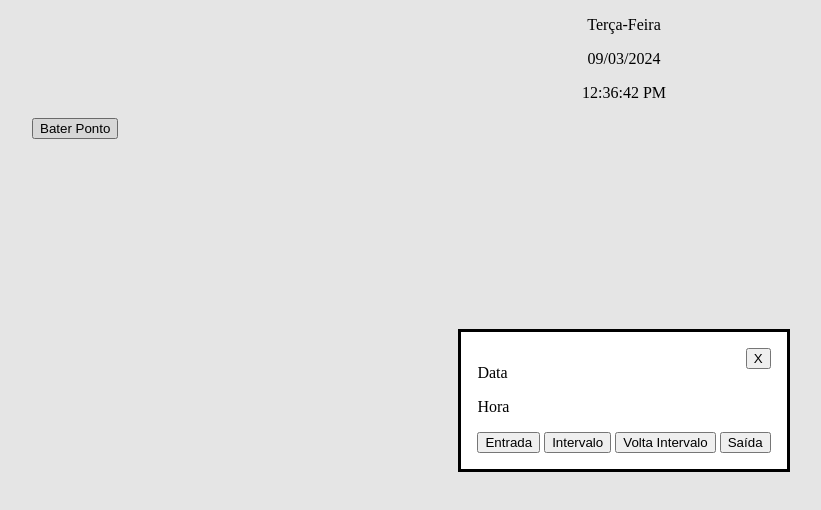
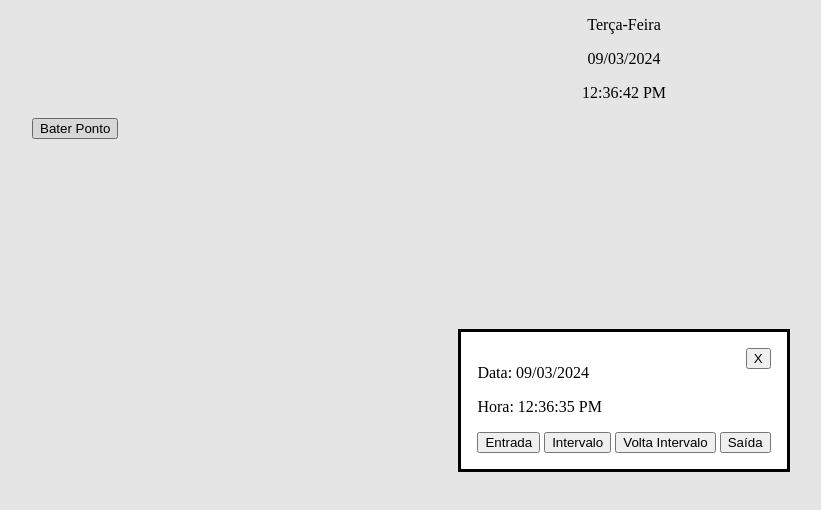
Before and after one commit to MarceloKobayashi/ponto-eletronico, a plain HTML site: page index.html in a window 1280 px wide. Both pictures are taken after a click on the button "Bater Ponto". Shown: the whole page, without its empty margins (16-837 px from the left). Drawn offline with Linux system fonts and the light colour scheme.

Commit message:
aula-0903

```diff
--- a/index.html
+++ b/index.html
@@ -18,8 +18,8 @@
     </menu>
 
     <dialog id="dialog-ponto">
-        <p>Data</p>
-        <p>Hora</p>
+        <p id="dialog-data">Data: 03/09/2024</p>
+        <p id="dialog-hora">Hora: 09:31:00</p>
 
         <button>Entrada</button>
         <button>Intervalo</button>
--- a/js/index.js
+++ b/js/index.js
@@ -3,6 +3,12 @@ const diaMesAno = document.getElementById("dia-mes-ano");
 const horaMinSeg = document.getElementById("hora-min-seg");
 
 const btnBaterPonto = document.getElementById("btn-bater-ponto");
+
+const dialogData = document.getElementById("dialog-data");
+dialogData.textContent = "Data: " + getCurrentDate();
+
+const dialogHora = document.getElementById("dialog-hora");
+dialogHora.textContent = "Hora: " + getCurrentHour();
 
 const dialogPonto = document.getElementById("dialog-ponto");
 btnBaterPonto.addEventListener("click", function() {
```
